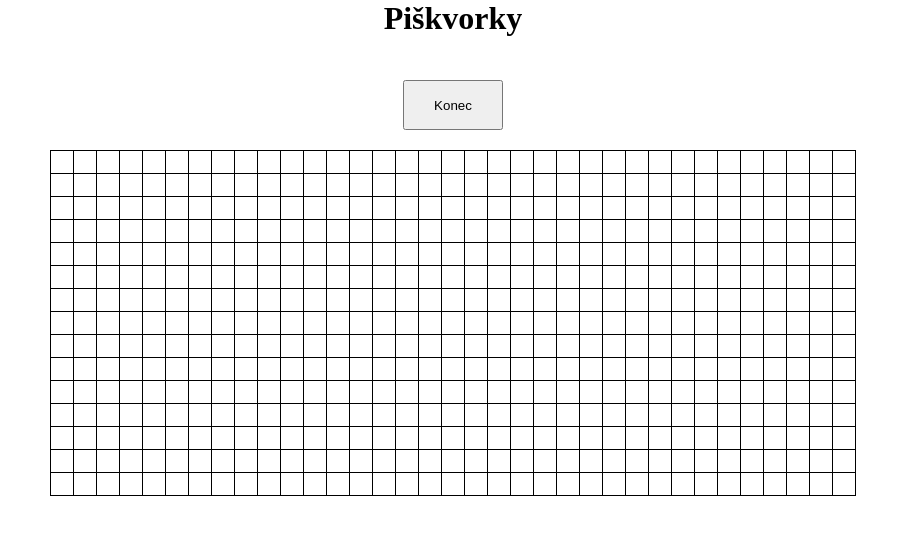
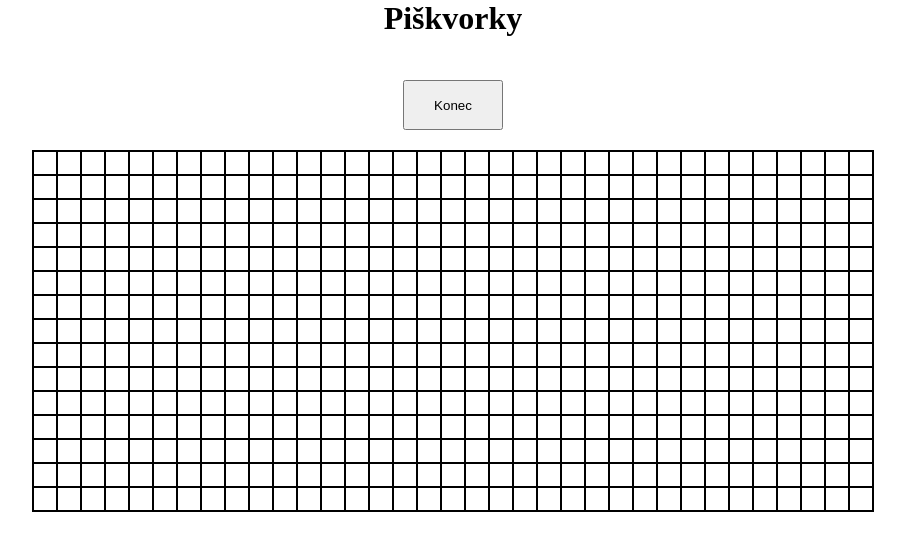
Before and after one commit to janeczkojan/piskvorky, a Svelte app: page / in a window 1280 px wide. Both pictures are taken after a click on the button "Start". Shown: the top 550 px of the page, without its empty margins (187-1092 px from the left). Built offline with nearby package versions, Linux system fonts and the light colour scheme.

Commit message:
add colors

```diff
--- a/src/components/GameField.svelte
+++ b/src/components/GameField.svelte
@@ -6,13 +6,15 @@
 	export let field: Field;
 
 
-	const onClick = () => {
-		takeFieldByActivePlayer(field);
-	};
+	$: backgroundColor = !field?.player?.backgroundColor ? 'white' : field.player.backgroundColor;
+	$: textColor = !field?.player?.textColor ? 'black' : field.player.textColor;
+
+
+	const onClick = () => takeFieldByActivePlayer(field);
 </script>
 
 
-<div class="GameField" on:click={onClick}>
+<div class="GameField" on:click={onClick} style:background-color={backgroundColor} style:color={textColor}>
 	<span>
 		{#if field.player}
 			{field.player.symbol}
@@ -29,7 +31,7 @@
 		align-items: center;
 		justify-content: center;
 		cursor: pointer;
-		font-size: 20px;
+		font-size: 18px;
 		text-transform: uppercase;
 	}
 </style>
--- a/src/components/GameMatrix.svelte
+++ b/src/components/GameMatrix.svelte
@@ -26,25 +26,16 @@
 	.GameMatrix {
 		display: flex;
 		flex-direction: column;
+		border: 1px solid black;
 	}
 
 	.GameMatrix .row {
 		display: flex;
 		flex-direction: row;
-		border-top: 1px solid black;
 	}
-
-	.GameMatrix .row:last-child {
-		border-bottom: 1px solid black;
-	}
-
 	.GameMatrix .col {
 		width: 22px;
 		height: 22px;
-		border-left: 1px solid black;
-	}
-
-	.GameMatrix .col:last-child {
-		border-right: 1px solid black;
+		border: 1px solid black;
 	}
 </style>
--- a/src/store/actions.ts
+++ b/src/store/actions.ts
@@ -32,6 +32,16 @@ export const finishGame = () => {
 		started: true,
 		finished: true
 	}));
+
+	setTimeout(() => {
+		if (stores.gameStatus) {
+			stores.gameStatus.update((status) => ({
+				...status,
+				started: false,
+				finished: false
+			}));
+		}
+	}, 2000);
 };
 
 
```
